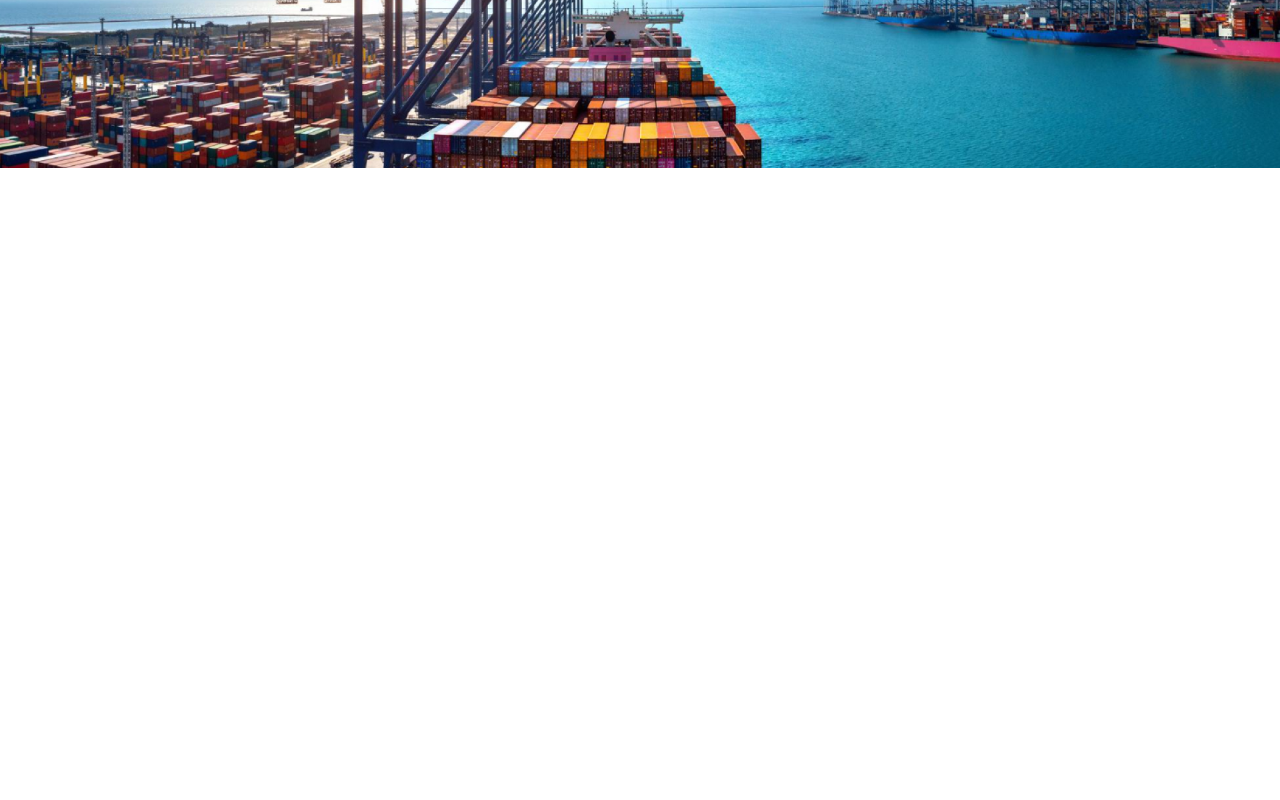
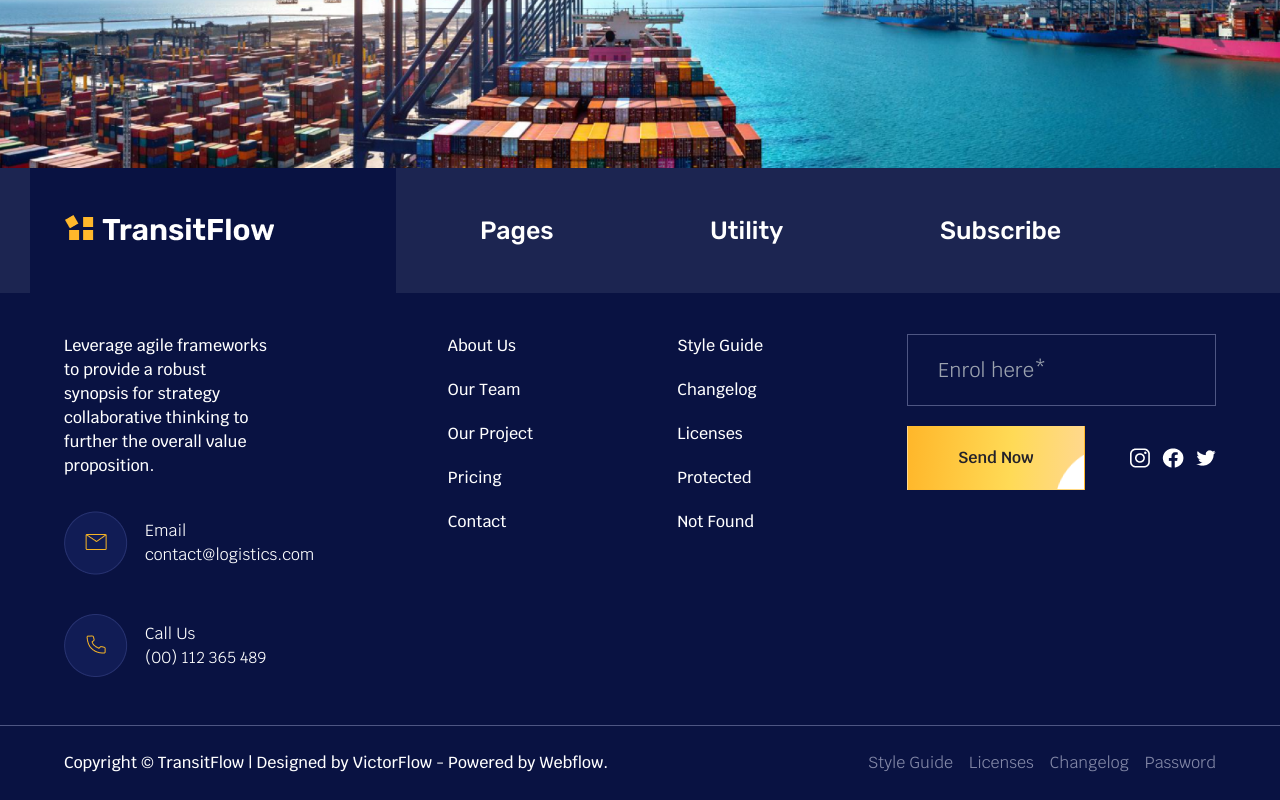
Before and after one commit to NwekeGoddy/transitflow-app, a React (Create React App) app: page / in a window 1280 px wide. Shown: the part 8772-9572 px from the top of the page. Before the commit the page ends 8940 px from the top, so only its background shows below. Built offline with nearby package versions, Linux system fonts and the light colour scheme.

Commit message:
add footer page
Signed-off-by: Nweke Chidi <nwekechidigodwin460@gmail.com>

```diff
--- a/src/components/ui/Footer.jsx
+++ b/src/components/ui/Footer.jsx
@@ -1,16 +1,136 @@
-import React from 'react';
+import React from "react";
 import FooterImage from "../../assets/images/FooterImage.png";
+import transitflowLogo from "../../assets/icons/Logo.png";
+import emailIcon from "../../assets/icons/emailIcon.png";
+import phoneIcon from "../../assets/icons/phoneIcon.png";
+import YellowButton from "./button/YellowButton";
+import Facebook from "../../assets/icons/socials/Facebook.png";
+import Twitter from "../../assets/icons/socials/Twitter.png";
+import Instagram from "../../assets/icons/socials/Instagram.png";
+import { Link } from "react-router-dom";
 
 function Footer() {
   return (
-   <footer>
-    <img src={FooterImage} alt="Footer Container" />
+    <footer>
+      <img src={FooterImage} alt="Footer Container" />
 
-    <div>
+      <div className="bg-primary2">
 
-    </div>
-   </footer>
-  )
+        <div className="bg-white bg-opacity-[0.08] mb-[41px]">
+          <div className="  max-w-[1220px] mx-auto flex flex-row">
+            <div className="pl-[35px] pr-[120px] bg-primary2 py-[44px]">
+              <img src={transitflowLogo} alt="transitflow Logo" />
+            </div>
+
+            <ul className="py-[44px] text-[25px] font-rubik font-medium text-white flex flex-row gap-36 pl-[84px]">
+              <li className="w-[86px]">Pages</li>
+              <li className="w-[86px]">Utility</li>
+              <li>Subscribe</li>
+            </ul>
+          </div>
+        </div>
+
+        <div className="flex flex-row gap-32 mb-12 max-w-6xl mx-auto">
+          <div className="">
+            <p className="mb-[33px] font-base font-medium text-white">
+              Leverage agile frameworks to provide a robust synopsis for
+              strategy collaborative thinking to further the overall value
+              proposition.
+            </p>
+
+            <div className="flex flex-col gap-[39px]">
+              <div className="text-white flex flex-row items-center gap-[17px]">
+                <img src={emailIcon} alt="Time Icon" />
+
+                <div className="flex flex-col">
+                  <p>Email </p>
+                  <p>contact@logistics.com</p>
+                </div>
+              </div>
+
+              <div className="text-white flex flex-row items-center gap-[17px]">
+                <img src={phoneIcon} alt="Time Icon" />
+
+                <div className="flex flex-col">
+                  <p>Call Us</p>
+                  <p>(00) 112 365 489</p>
+                </div>
+              </div>
+            </div>
+          </div>
+
+         <div className="flex flex-row gap-36 pl-12">
+          <div className="">
+            <ul className="font-base font-medium text-white flex flex-col gap-5 whitespace-nowrap">
+              <li>About Us</li>
+              <li>Our Team</li>
+              <li>Our Project</li>
+              <li>Pricing</li>
+              <li>Contact</li>
+            </ul>
+          </div>
+
+          <div>
+            <ul className="font-base font-medium text-white flex flex-col gap-5 whitespace-nowrap">
+              <li>Style Guide</li>
+              <li>Changelog</li>
+              <li>Licenses</li>
+              <li>Protected</li>
+              <li>Not Found</li>
+            </ul>
+          </div>
+
+          <div className="flex flex-col gap-5">
+            <input
+              type="text"
+              placeholder="Enrol here*"
+              className="border border-[#4E5683] py-[21px] px-[30px] bg-primary2 text-white text-xl outline-none"
+            />
+
+            <div className="flex flex-row justify-between items-center gap-8">
+              <YellowButton children={"Send Now"} />
+
+              <div className="">
+                <ul className="flex flex-row items-center justify-between gap-3">
+                  <li>
+                    <Link to="#">
+                      <img src={Instagram} alt="Instagram Icon" />{" "}
+                    </Link>
+                  </li>
+                  <li>
+                    <Link to="#">
+                      <img src={Facebook} alt="Facebook Icon" />{" "}
+                    </Link>
+                  </li>
+                  <li>
+                    <Link to="#">
+                      <img src={Twitter} alt="Twitter Icon" />{" "}
+                    </Link>
+                  </li>
+                </ul>
+              </div>
+            </div>
+          </div>
+          </div>
+        </div>
+
+        <div className="border-t border-[#4E5683] py-[25px] ">
+          <div className="flex flex-row justify-between items-center max-w-6xl mx-auto">
+            <h4 className="text-white text-base font-medium">
+              Copyright © TransitFlow | Designed by VictorFlow - Powered by
+              Webflow.
+            </h4>
+            <ul className="flex flex-row gap-4 text-[#8388A7]">
+              <li>Style Guide</li>
+              <li>Licenses</li>
+              <li>Changelog</li>
+              <li>Password</li>
+            </ul>
+          </div>
+        </div>
+      </div>
+    </footer>
+  );
 }
 
-export default Footer
+export default Footer;
```
Also changed, not shown: 1 other file (tests, documents, lock files or other folders).
